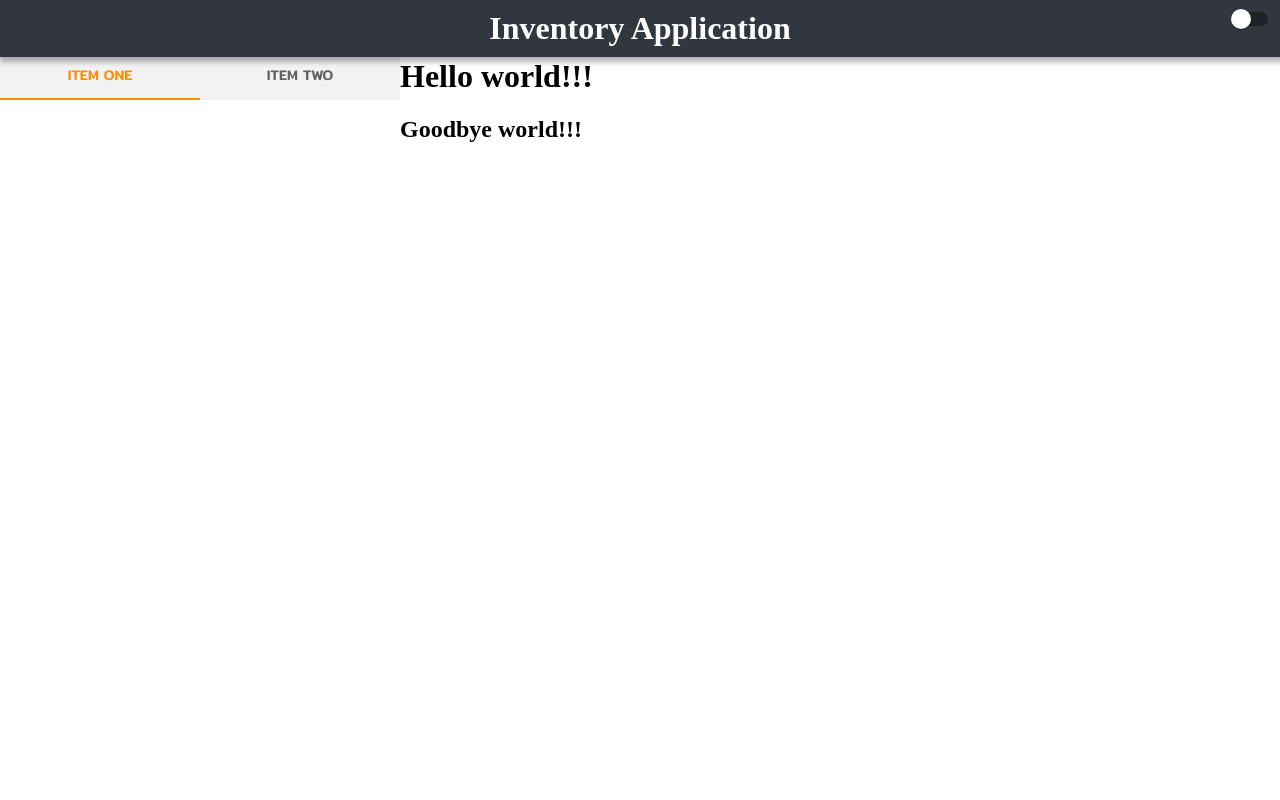
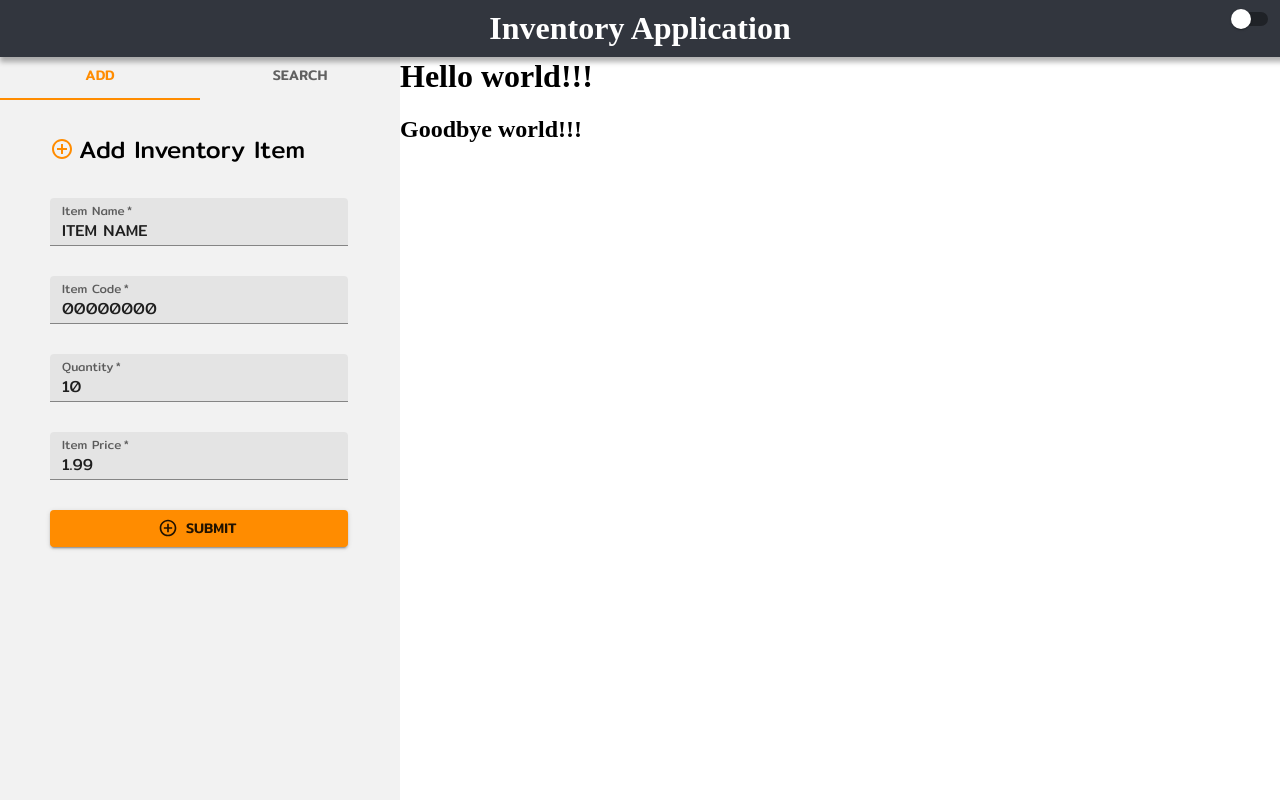
Before and after one commit to bjwalters93/brian-inventory-app, a React (Create React App) app: page / in a window 1280 px wide. Built offline with nearby package versions, Linux system fonts and the light colour scheme; a web font is replaced by a local one.

Commit message:
fixed tab panel.

```diff
--- /dev/null
+++ b/src/UserInput_Beta/TabPanel.js
@@ -0,0 +1,21 @@
+// TabPanel Component _____ used as container for tab content.
+function TabPanel(props) {
+  const { children, value, index, ...other } = props;
+  return (
+    <div
+      role="tabpanel"
+      hidden={value !== index}
+      id={`simple-tabpanel-${index}`}
+      aria-labelledby={`simple-tab-${index}`}
+      {...other}
+    >
+      {value === index && (
+        <div>
+          <div>{children}</div>
+        </div>
+      )}
+    </div>
+  );
+}
+
+export default TabPanel;
--- /dev/null
+++ b/src/UserInput_Beta/component_extras.js
@@ -0,0 +1,22 @@
+// function called inside tab component. Defines component props.
+export function a11yProps(index) {
+  return {
+    id: `simple-tab-${index}`,
+    "aria-controls": `simple-tabpanel-${index}`,
+  };
+}
+
+//   Data object constructor
+export class InventoryItem {
+  constructor(name, code, quantity, buyPricePerItem) {
+    this.itemName = name;
+    this.itemCode = code;
+    this.quantity = quantity;
+    this.buyPricePerItem = buyPricePerItem;
+  }
+  itemInformation() {
+    // FIX
+    let info = `${this.itemName}: ${this.itemCode}`;
+    console.log(info);
+  }
+}
--- a/src/testingTabs.js
+++ b/src/UserInput_Beta/testingTabs.js
@@ -1,4 +1,4 @@
-import "./UserInput_Comp/UserInput.css";
+import "../UserInput_Comp/UserInput.css";
 import TextField from "@mui/material/TextField";
 import Button from "@mui/material/Button";
 import Alert from "@mui/material/Alert";
@@ -8,65 +8,27 @@ import AddCircleOutlineIcon from "@mui/icons-material/AddCircleOutline";
 import Tabs from "@mui/material/Tabs";
 import Tab from "@mui/material/Tab";
 import Slide from "@mui/material/Slide";
-
-function TabPanel(props) {
-  const { children, value, index, ...other } = props;
-
-  return (
-    <div
-      role="tabpanel"
-      hidden={value !== index}
-      id={`simple-tabpanel-${index}`}
-      aria-labelledby={`simple-tab-${index}`}
-      {...other}
-    >
-      {value === index && (
-        <div>
-          <div>{children}</div>
-        </div>
-      )}
-    </div>
-  );
-}
-
-function a11yProps(index) {
-  return {
-    id: `simple-tab-${index}`,
-    "aria-controls": `simple-tabpanel-${index}`,
-  };
-}
+import TabPanel from "./TabPanel";
+import { a11yProps, InventoryItem } from "./component_extras";
 
 function UserInput() {
+  //   Data Container
+  const inventoryItemList = [];
+  // States for text field components.
   const [itemName, setItemName] = useState("ITEM NAME");
   const [itemCode, setItemCode] = useState("00000000");
   const [itemQuantity, setItemQuantity] = useState(10);
   const [itemPrice, setItemPrice] = useState(1.99);
   const [successAlert, setSuccessAlert] = useState("");
-
+  // function tied to text field onChange. Tracks state of text field components.
   function user_input() {
     setItemName(document.getElementById("item-name").value);
     setItemCode(document.getElementById("item-code").value);
     setItemQuantity(document.getElementById("item-quantity").value);
     setItemPrice(document.getElementById("item-price").value);
   }
-
-  const inventoryItemList = [];
-
-  class InventoryItem {
-    constructor(name, code, quantity, buyPricePerItem) {
-      this.itemName = name;
-      this.itemCode = code;
-      this.quantity = quantity;
-      this.buyPricePerItem = buyPricePerItem;
-    }
-    itemInformation() {
-      // FIXXXX
-      let info = `${this.itemName}: ${this.itemCode}`;
-      console.log(info);
-    }
-  }
-
-  function SubmitForm() {
+  // Submits form data, triggers error or success alert, resets form.
+  function submitForm() {
     let nameEl = document.getElementById("item-name");
     let itemEl = document.getElementById("item-code");
     let quantityEl = document.getElementById("item-quantity");
@@ -100,22 +62,15 @@ function UserInput() {
     }
   }
 
-  //   ----Tabs Code
-
+  //   ----Tabs Component Code
   const [value, setValue] = useState(0);
-
+  const [checked1, setChecked1] = useState(true);
+  const [checked2, setChecked2] = useState(false);
   const handleChange = (event, newValue) => {
+    setChecked1((prev) => !prev);
+    setChecked2((prev) => !prev);
     setValue(newValue);
   };
-
-  const [checked, setChecked] = useState(false);
-
-  const handleClick = () => {
-    setChecked((prev) => !prev);
-  };
-
-  //   ----Tabs
-
   return (
     <div className="user-input-container">
       <div className="user-tabs">
@@ -126,13 +81,13 @@ function UserInput() {
           textColor="secondary"
           variant="fullWidth"
         >
-          <Tab label="Item One" {...a11yProps(0)} onClick={handleClick} />
-          <Tab label="Item Two" {...a11yProps(1)} onClick={handleClick} />
+          <Tab label="Add" {...a11yProps(0)} />
+          <Tab label="Search" {...a11yProps(1)} />
         </Tabs>
       </div>
 
       <TabPanel value={value} index={0}>
-        <Slide direction="right" in={checked} mountOnEnter unmountOnExit>
+        <Slide direction="right" in={checked1} mountOnEnter unmountOnExit>
           <div className="user-input-flex">
             <div className="user-input-heading">
               <AddCircleOutlineIcon color="secondary" />
@@ -266,7 +221,7 @@ function UserInput() {
             <Button
               color="secondary"
               className="button"
-              onClick={SubmitForm}
+              onClick={submitForm}
               variant="contained"
               startIcon={<AddCircleOutlineIcon />}
             >
@@ -277,7 +232,9 @@ function UserInput() {
       </TabPanel>
 
       <TabPanel value={value} index={1}>
-        <p>Bye</p>
+        <Slide direction="right" in={checked2} mountOnEnter unmountOnExit>
+          <p>Bye</p>
+        </Slide>
       </TabPanel>
     </div>
   );
--- a/src/UserInput_Comp/UserInput.css
+++ b/src/UserInput_Comp/UserInput.css
@@ -3,6 +3,8 @@
   position: fixed;
   top: 52px;
   background-color: var(--compBackground);
+  height: calc(100vh - 52px);
+  overflow-y: scroll;
 }
 
 .user-input-flex {
@@ -10,8 +12,8 @@
   flex-direction: column;
   justify-content: flex-start;
   padding: 0 50px;
-  height: calc(100vh - 100px);
   max-width: 298px;
+  height: calc(100vh - 130px);
 }
 
 .text-field {
--- a/src/index.js
+++ b/src/index.js
@@ -2,12 +2,10 @@ import React from "react";
 import ReactDOM from "react-dom/client";
 import "./index.css";
 import App from "./App";
-// import UserInput from "./testingTabs";
 
 const root = ReactDOM.createRoot(document.getElementById("root"));
 root.render(
   <React.StrictMode>
     <App />
-    {/* <UserInput /> */}
   </React.StrictMode>
 );
--- a/src/themes.js
+++ b/src/themes.js
@@ -1,13 +1,4 @@
 import { createTheme } from "@mui/material/styles";
-
-// colors
-// light-blue : #61dafb
-// darkest-grey: #16181d
-// lighter-grey: #20232a
-// even-lighter-grey: #282c34
-// alt-grey: #32363e
-// orange: #ff8c00
-// cream-orange: #faf0e6
 
 const lightTheme = createTheme({
   palette: {
@@ -20,9 +11,6 @@ const lightTheme = createTheme({
     },
     error: {
       main: "#d32f2f",
-    },
-    typography: {
-      fontFamily: "Mitr",
     },
   },
   typography: {
@@ -46,9 +34,6 @@ const darkTheme = createTheme({
       main: "#61dafb",
       dark: "#61dafb",
     },
-    typography: {
-      fontFamily: "Mitr",
-    },
   },
   typography: {
     fontFamily: "Mitr",
@@ -56,3 +41,12 @@ const darkTheme = createTheme({
 });
 
 export { lightTheme, darkTheme };
+
+// colors
+// light-blue : #61dafb
+// darkest-grey: #16181d
+// lighter-grey: #20232a
+// even-lighter-grey: #282c34
+// alt-grey: #32363e
+// orange: #ff8c00
+// cream-orange: #faf0e6
```
Also changed, not shown: src/App.css (+0 -12 lines), src/App.js (+5 -3 lines), src/whiteboard.js (+6 -5 lines).
